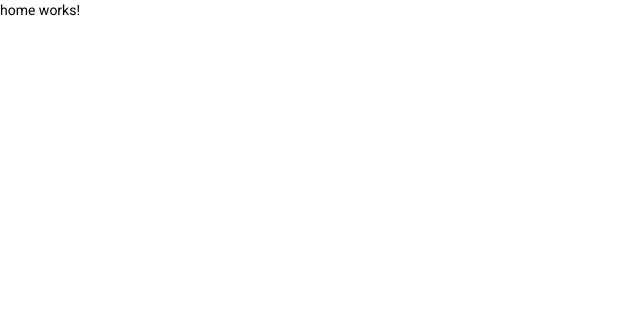
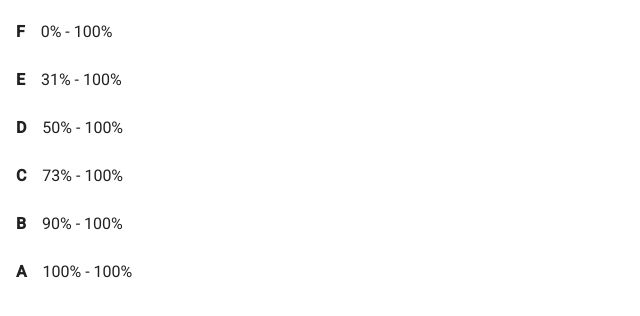
Before and after one commit to FunTomas11/grading-system, an Angular app: page /home in a window 1280 px wide. Shown: the top 316 px of the page, without its empty margins (0-640 px from the left). Built offline with nearby package versions, Linux system fonts and the light colour scheme.

Commit message:
Created grade list with mocking data

```diff
--- a/src/app/app.module.ts
+++ b/src/app/app.module.ts
@@ -5,6 +5,7 @@ import { AppRoutingModule } from './app-routing.module';
 import { AppComponent } from './app.component';
 import { HomeComponent } from './home/home.component';
 import { BrowserAnimationsModule } from '@angular/platform-browser/animations';
+import {MatListModule} from "@angular/material/list";
 
 @NgModule({
   declarations: [
@@ -14,7 +15,8 @@ import { BrowserAnimationsModule } from '@angular/platform-browser/animations';
   imports: [
     BrowserModule,
     AppRoutingModule,
-    BrowserAnimationsModule
+    BrowserAnimationsModule,
+    MatListModule
   ],
   providers: [],
   bootstrap: [AppComponent]
--- a/src/app/home/home.component.html
+++ b/src/app/home/home.component.html
@@ -1 +1,7 @@
-<p>home works!</p>
+<mat-selection-list [multiple]="false">
+  <mat-list-option *ngFor="let grade of grades" [value]="grade">
+
+    <span><b>{{grade.symbolicGrade}}</b>&nbsp;&nbsp;&nbsp;&nbsp;{{grade.minPercentage}}% - 100%</span>
+  </mat-list-option>
+
+</mat-selection-list>
--- a/src/app/home/home.component.ts
+++ b/src/app/home/home.component.ts
@@ -1,4 +1,5 @@
 import { Component, OnInit } from '@angular/core';
+import {Grade} from "../models/grade";
 
 @Component({
   selector: 'app-home',
@@ -7,6 +8,18 @@ import { Component, OnInit } from '@angular/core';
 })
 export class HomeComponent implements OnInit {
 
+  grades: Grade[] = [
+    new Grade("bd66802e-4242-43e1-ab9f-a2ab980a882c", 0, "F", ""),
+    new Grade("207f2489-60aa-40b3-a201-6debef2e8a35", 31, "E", ""),
+    new Grade("e29d1034-4356-4e63-b018-7e7f87357efa", 50, "D", ""),
+    new Grade("3c38913d-4b0f-4e4e-a731-a8611ed5ee18", 73, "C", ""),
+    new Grade("6cf7be2b-45fd-49de-81b2-27cc0c6de34d", 90, "B", ""),
+    new Grade("cb82fbe7-5069-4e3b-9024-aa616f8e47ae", 100, "A", "Great Job")
+  ]
+
+
+
+
   constructor() { }
 
   ngOnInit(): void {
```
